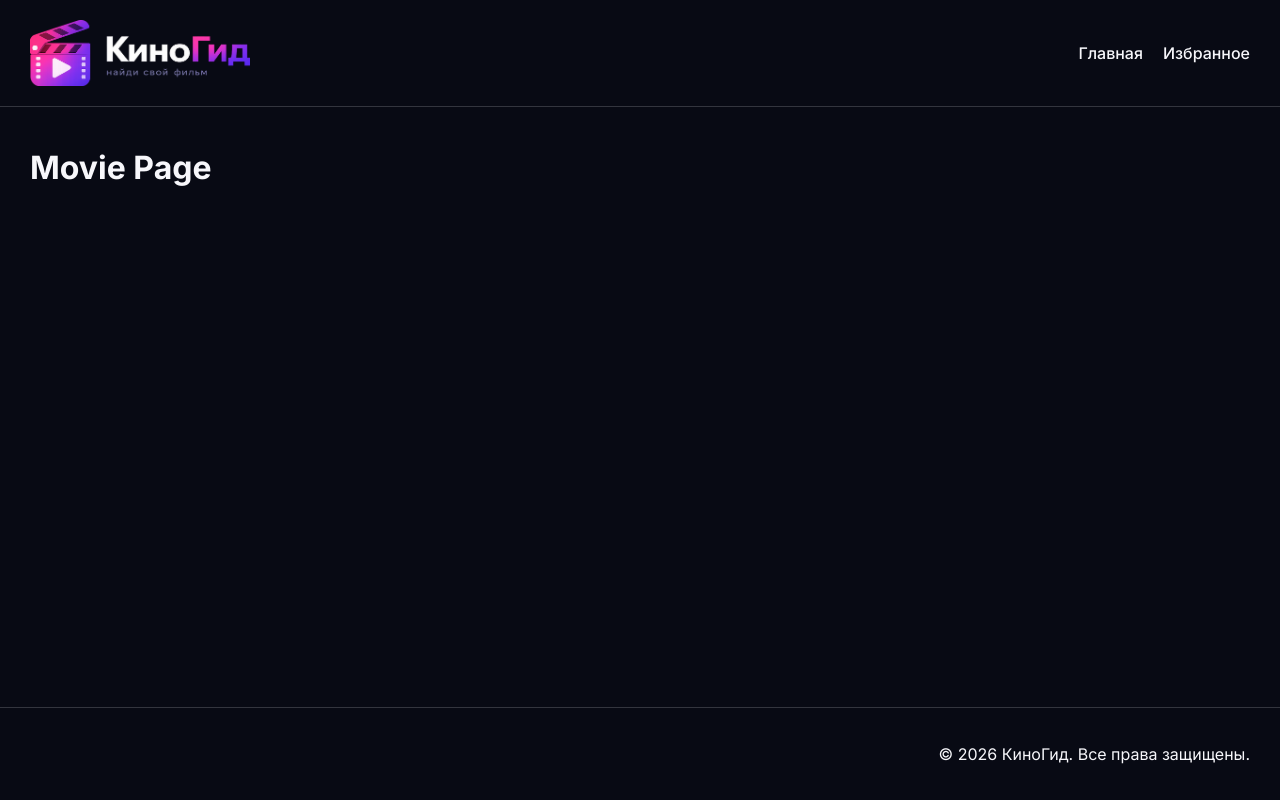
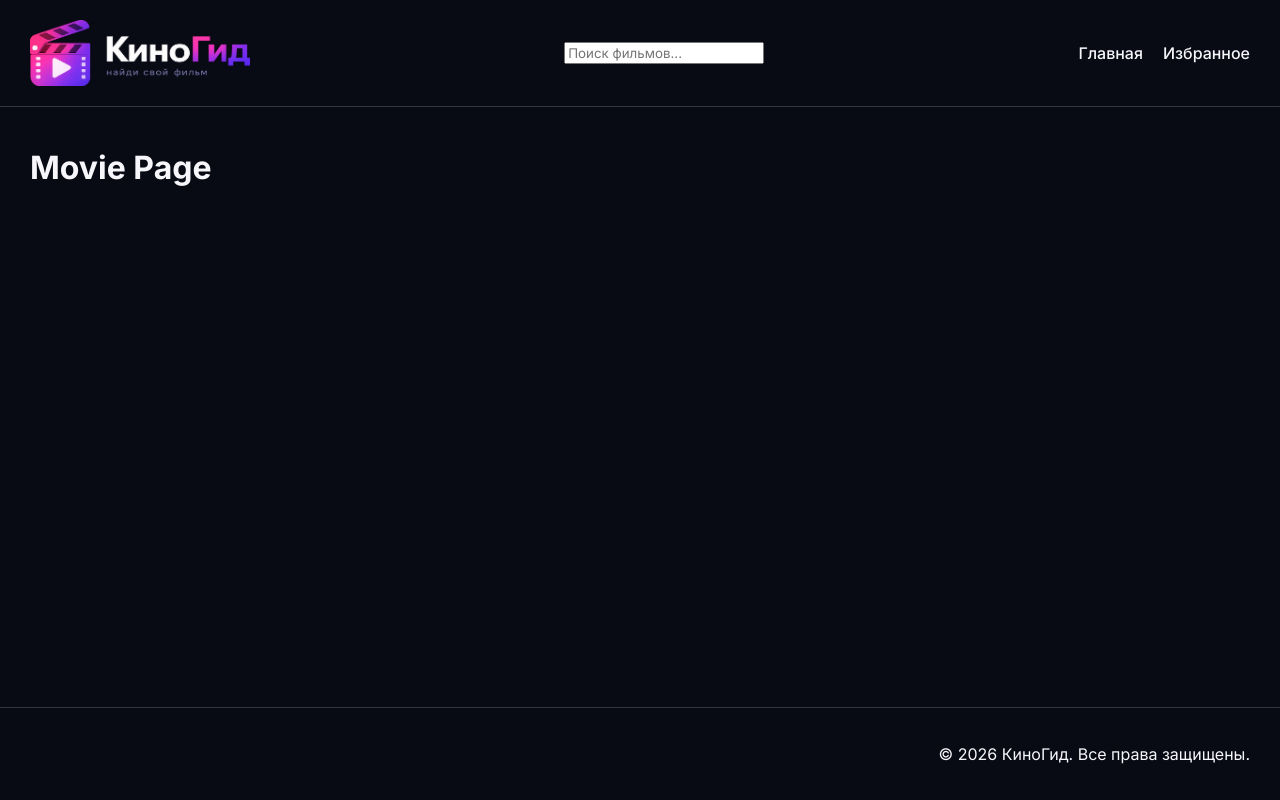
Before and after one commit to AnnaSpirina/movie-search-app, a React (Vite) app: page /movie/1 in a window 1280 px wide. Built offline with nearby package versions, Linux system fonts and the light colour scheme; no server answers.

Commit message:
Добавила поисковую строку в шапку

```diff
--- a/src/components/Layout/Header.jsx
+++ b/src/components/Layout/Header.jsx
@@ -1,4 +1,5 @@
 import { Link, NavLink } from "react-router-dom";
+import SearchBar from "../SearchBar";
 
 function Header(){
     return (
@@ -6,6 +7,7 @@ function Header(){
             <Link to="/">
                 <img src="/logo_dark.png" alt="КиноГид" className="logo" />
             </Link>
+            <SearchBar />
             <nav className="header-links">
                 <NavLink to="/">
                     Главная
--- /dev/null
+++ b/src/components/SearchBar.jsx
@@ -0,0 +1,37 @@
+import { useState } from 'react';
+import { useNavigate } from 'react-router-dom';
+
+function SearchBar(){
+    const [inputValue, setInputValue] = useState("");
+    const navigate = useNavigate();
+
+    const handleChangeInput = (event) => {
+        setInputValue(event.target.value);
+    }
+
+    const handleSubmit = (event) => {
+        event.preventDefault();
+        const searchText = inputValue.trim();
+        if (searchText === "")
+            return;
+
+        const params = new URLSearchParams({ q: searchText });
+        const queryString = '?' + params.toString();
+
+        navigate({pathname: '/', search: queryString});
+    }
+
+    return (
+        <form onSubmit={handleSubmit}>
+            <input
+                type="search"
+                value={inputValue}
+                onChange={handleChangeInput}
+                placeholder='Поиск фильмов...'
+                aria-label='Поиск фильмов'
+            />
+        </form>
+    )
+}
+
+export default SearchBar;
```
